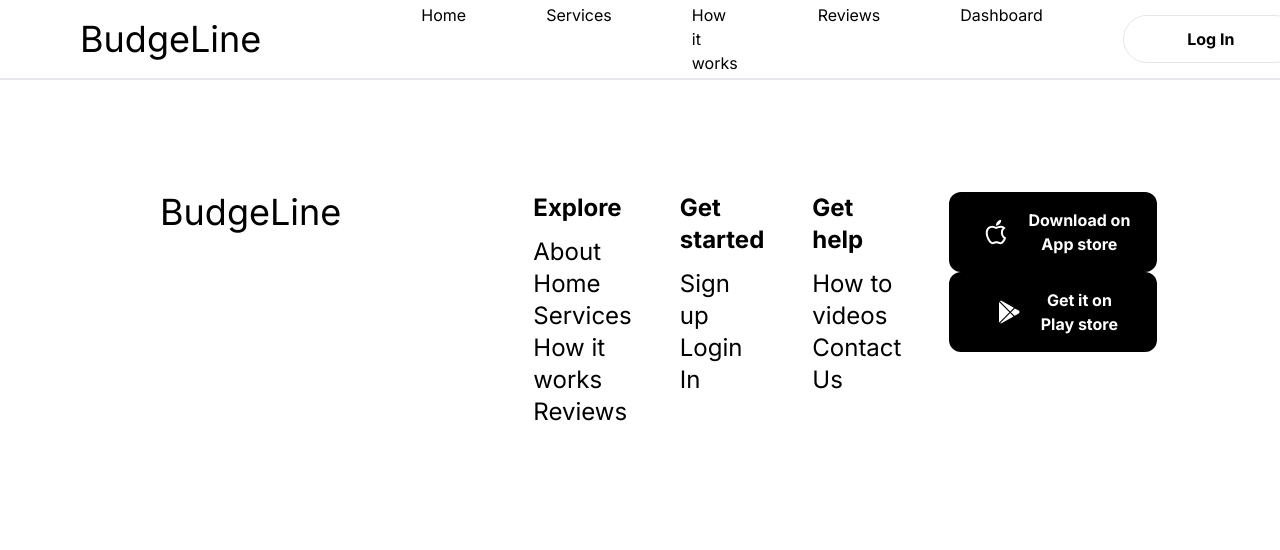
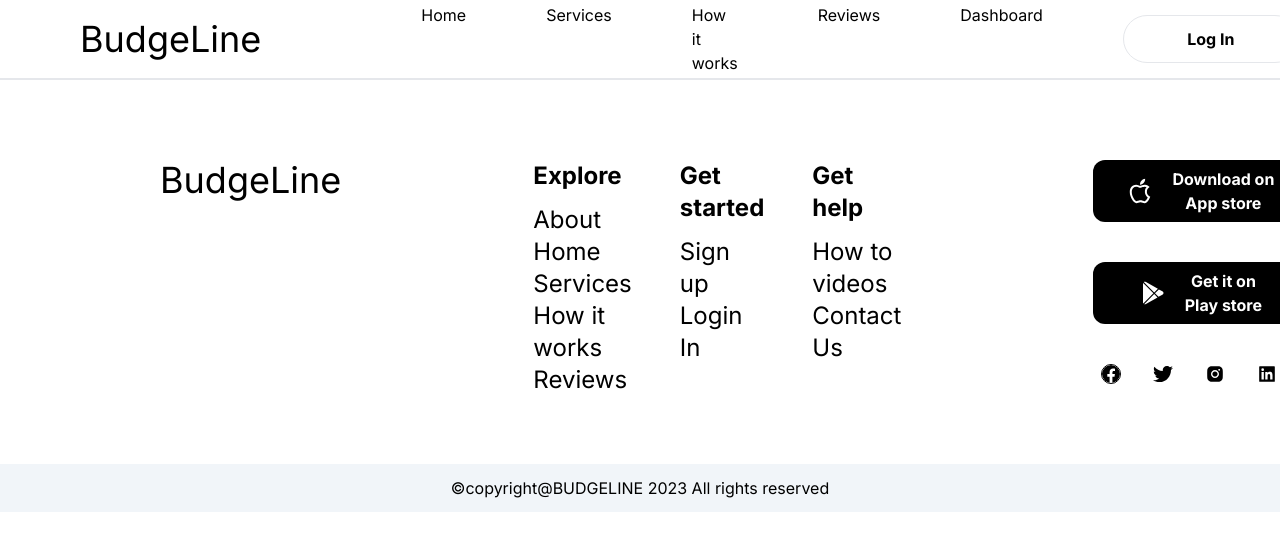
Before and after one commit to nicoleneza/BudgeLine, a Next.js app: page /Home in a window 1280 px wide. Shown: the top 550 px of the page. Built offline with nearby package versions, Linux system fonts and the light colour scheme.

Commit message:
progress with auth

```diff
--- a/app/Auth/Signup.jsx
+++ b/app/Auth/Signup.jsx
@@ -11,7 +11,26 @@ const Signup = () => {
     password : ""
   })
 
-
+  const handleSignup = async (e) => {
+    try {
+        e.preventDefault()
+        setLoading(true)
+        const response = await api().post("/user/create", { ...signupData })
+        const { data } = response.data
+        localStorage.setItem("token", data.token)
+        localStorage.setItem("user", JSON.stringify(data.user))
+        setUser(data.user)
+        setAuthenticated(true)
+        setViewSignup(false)
+    }
+    catch (e) {
+        toast.error(e.response.data.message)
+        console.log(e)
+    }
+    finally {
+        setLoading(false)
+    }
+}
 
   const SubmitHandler = (e)=>{
     e.preventDefault()
--- a/app/components/shared/Footer.jsx
+++ b/app/components/shared/Footer.jsx
@@ -2,12 +2,16 @@ import React from 'react'
 import Link from 'next/link'
 import { AiOutlineApple } from "react-icons/ai";
 import { BiLogoPlayStore } from "react-icons/bi";
+import { BsFacebook } from "react-icons/bs"
+import { FaTwitter} from "react-icons/fa"
+import { AiFillInstagram , AiFillLinkedin } from "react-icons/ai"
 
 
 const Footer = () => {
   return (
-    // <div className=''>
-        <footer className=' flex flex-row  px-40  py-28   gap-x-12  text-bla h-96'>
+    <div className='flex flex-col'>
+
+        <footer className=' flex flex-row  px-40   py-20 gap-x-12  h-96'>
             <div className='title'>
                 <span className='  mr-36 text-4xl'>
                     BudgeLine
@@ -55,29 +59,61 @@ const Footer = () => {
                     </Link>
                 </div>
 
-                <div className='  gap-y-6'>
+
+                <div className=' w-auto h-auto flex flex-col gap-y-10 justify-items-end     ml-36'>
                     <button className='bg-black  w-52 rounded-xl flex flex-row items-center gap-3  h-20 justify-center'>
-                    <div>
                     <AiOutlineApple  style={{ color: 'white', width:'40px', height:'30px'}}/>
-                    </div>
-                    <div className='flex flex-col font-bold'>
+                    <span className='flex flex-col font-bold'>
                     <span className=' text-white '>Download on</span>
                     <span className='text-white'>App store</span>
-                    </div>
+                    </span>
                     </button>
 
                     <button className='bg-black  w-52 rounded-xl flex flex-row items-center gap-3  h-20 justify-center'>
-                    <div>
                     <BiLogoPlayStore  style={{ color: 'white', width:'40px', height:'30px'}}/>
-                    </div>
-                    <div className='flex flex-col font-bold'>
+                    <span className='flex flex-col font-bold'>
                     <span className=' text-white '>Get it on</span>
                     <span className='text-white'>Play store</span>
-                    </div>
+                    </span>
                     </button>
+                    <div className="flex items-center gap-4">
+						<a
+							className="flex items-center px-2"
+							href="https://www.linkedin.com/in/ishimwe-ndungutse-charles-079418227/"
+							target="_blank" rel="noreferrer"
+						>
+							<BsFacebook  className="text-xl rounded-full border border-black" />
+						</a>
+						<a
+							className="flex items-center px-2"
+							href="https://github.com/NdungutseCharles103"
+							target="_blank"
+							rel="no-referrer noreferrer"
+						>
+							<FaTwitter className="text-xl" />
+						</a>
+						<a
+							className="flex items-center px-2"
+							href="https://www.facebook.com/ishimwendungutsecharles"
+							target="_blank"
+							rel="no-referrer noreferrer"
+						>
+							<AiFillInstagram className="text-xl" />
+						</a>
+						<a
+							className="flex items-center px-2"
+							href="https://www.instagram.com/ndungutse_charles/"
+							target="_blank"
+							rel="no-referrer noreferrer"
+						>
+							<AiFillLinkedin className="text-xl" />
+						</a>
+					</div>
+
                 </div>
-
         </footer>
+        <p className='  bg-slate-100 w-full h-12 flex items-center justify-center'>&copy;copyright@BUDGELINE 2023 All rights reserved</p>
+        </div>
     // </div>
   )
 }
```
